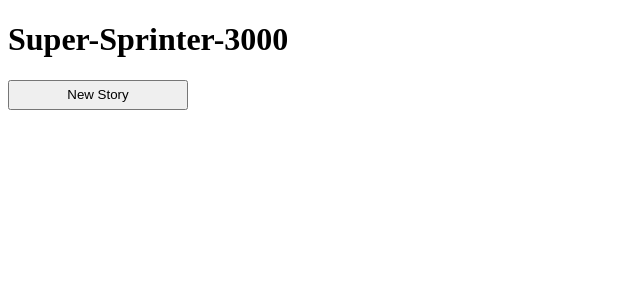
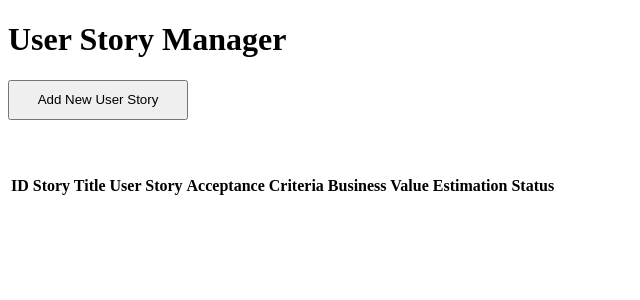
Before and after one commit to simofanna/super-sprinter-3000-simofanna, a Flask app: page / in a window 1280 px wide. Shown: the top 300 px of the page, without its empty margins (0-640 px from the left). Run offline with Flask 2, Linux system fonts and the light colour scheme.

Commit message:
list.html upgraded

```diff
--- a/Super_sprinter_3000/templates/list.html
+++ b/Super_sprinter_3000/templates/list.html
@@ -6,7 +6,34 @@
         <title>Super-Sprinter-3000</title>
     </head>
     <body>
-        <h1>Super-Sprinter-3000</h1>
+        <h1><strong>User Story Manager</strong></h1>
         <form action="/edit-note">
-            <button type="submit" style="height: 30px; width: 180px">New Story</button><br><br><br><br>
+            <button type="submit" style="height: 40px; width: 180px">Add New User Story</button><br><br><br><br>
         </form>
+        <table>
+            <tr>
+                <td><strong>ID</td>
+                <td><strong>Story Title</td>
+                <td><strong>User Story</td>
+                <td><strong>Acceptance Criteria</td>
+                <td><strong>Business Value</td>
+                <td><strong>Estimation</td>
+                <td><strong>Status</td>
+            </tr>
+            <tbody>
+                {% for line in stories_list %}
+                {% if line[7] is not defined %}
+                    <tr>
+                        <td>{{line[0]}}</td>
+                        <td>{{line[1]}}</td>
+                        <td>{{line[2]}}</td>
+                        <td>{{line[3]}}</td>
+                        <td>{{line[4]}}</td>
+                        <td>{{line[5]}}</td>
+                        <td>{{line[6]}}</td>
+                    </tr>
+                {% endif %}
+                {% endfor %}
+            </tbody>
+    </body>
+</html>
```
